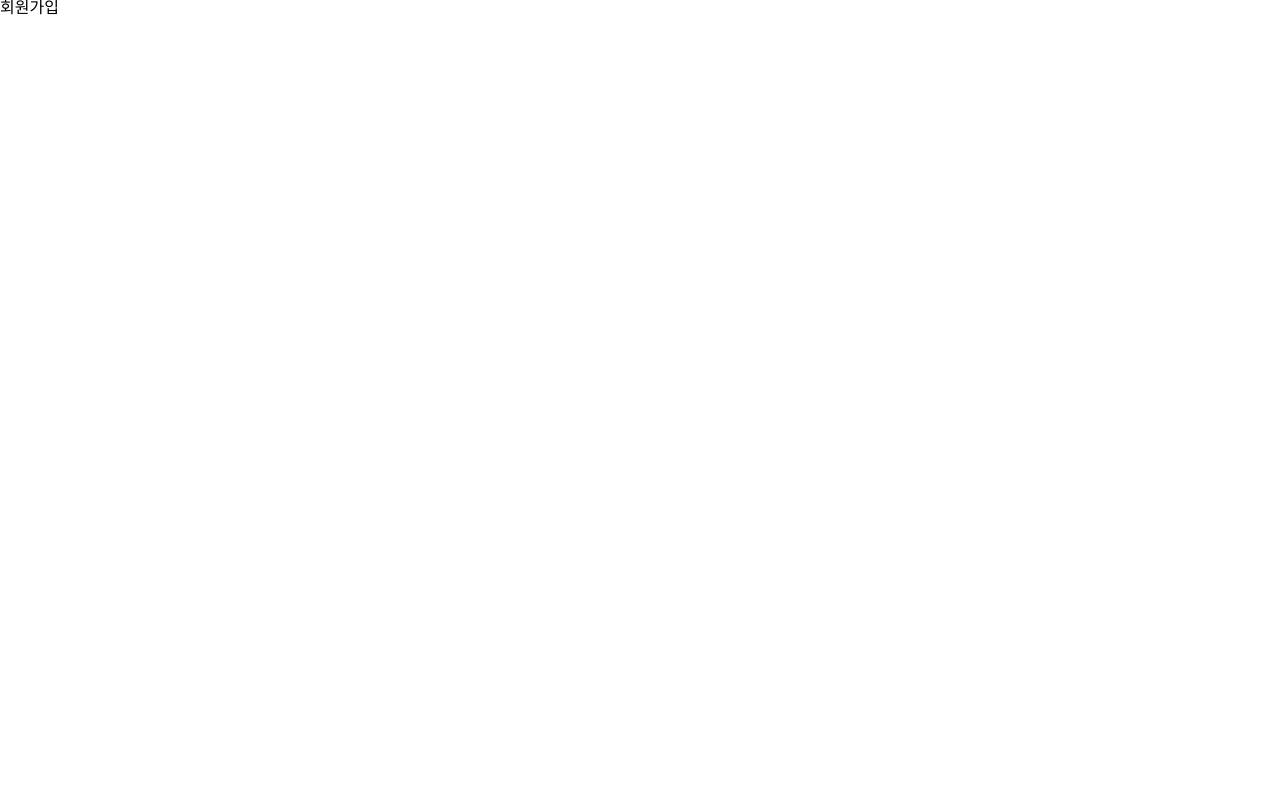
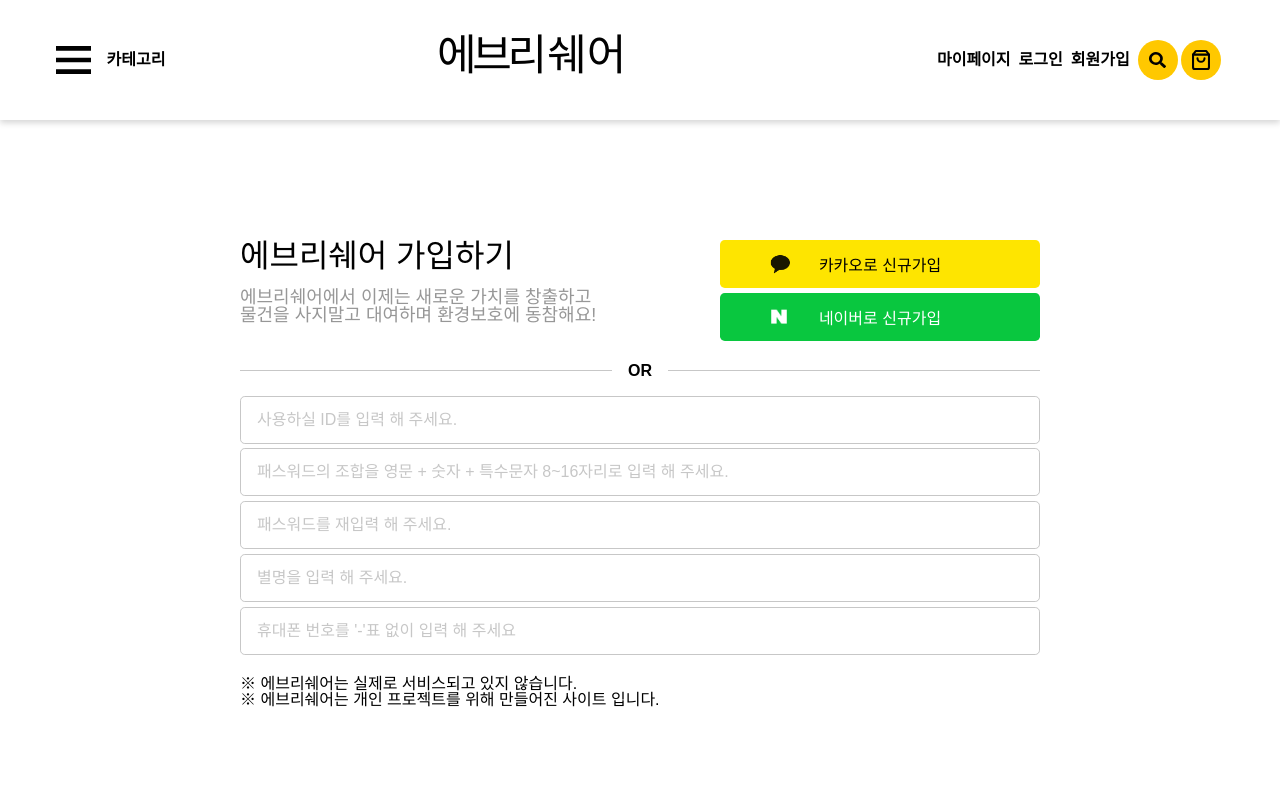
Before and after one commit to suhyang-lee/everyhare-project, a Next.js app: page /signup in a window 1280 px wide. Shown: the top 786 px of the page. Built offline with nearby package versions, Linux system fonts and the light colour scheme; a web font is replaced by a local one.

Commit message:
[Add] 회원가입 기능 추가

```diff
--- a/components/Layout/AppLayout.js
+++ b/components/Layout/AppLayout.js
@@ -7,7 +7,6 @@ import Footer from "./Footer/Footer";
 import styles from "./layout.module.scss";
 
 const AppLayout = ({ children }) => {
-  const [isLoggedIn, setIsLoggedIn] = useState(false);
   return (
     <div className={styles.page}>
       <Header styles={styles} />
--- /dev/null
+++ b/components/Signup/Signup.js
@@ -0,0 +1,49 @@
+import React from "react";
+
+import styles from "./signup.module.scss";
+
+const Signup = () => {
+  return (
+    <div className={styles.joinWrapper}>
+      <div className={styles.joinItem}>
+        <div className={styles.joinContent}>
+          <h4>에브리쉐어 가입하기</h4>
+          <p>
+            에브리쉐어에서 이제는 새로운 가치를 창출하고 <br />
+            물건을 사지말고 대여하며 환경보호에 동참해요!
+          </p>
+        </div>
+        <div className={styles.joinContent}>
+          <button>카카오로 신규가입</button>
+          <button>네이버로 신규가입</button>
+        </div>
+      </div>
+      <div className={styles.joinItem}>
+        <hr /> OR
+        <hr />
+      </div>
+      <div className={styles.joinItem}>
+        <form>
+          <input type="text" placeholder="사용하실 ID를 입력 해 주세요." />
+          <input
+            type="password"
+            placeholder="패스워드의 조합을 영문 + 숫자 + 특수문자 8~16자리로 입력 해 주세요."
+          />
+          <input type="password" placeholder="패스워드를 재입력 해 주세요." />
+          <input type="text" placeholder="별명을 입력 해 주세요." />
+          <input
+            type="text"
+            placeholder="휴대폰 번호를 '-'표 없이 입력 해 주세요"
+          />
+        </form>
+      </div>
+      <p className={styles.joinInfoMessage}>
+        ※ 에브리쉐어는 실제로 서비스되고 있지 않습니다. <br />※ 에브리쉐어는
+        개인 프로젝트를 위해 만들어진 사이트 입니다.
+      </p>
+      <button className={styles.joinSubmitBtn}>에브리쉐어 가입하기</button>
+    </div>
+  );
+};
+
+export default Signup;
--- /dev/null
+++ b/components/Signup/signup.module.scss
@@ -0,0 +1,113 @@
+.joinWrapper {
+  width: 800px;
+  margin: 0 auto;
+  padding-top: 15rem;
+  box-sizing: border-box;
+  display: flex;
+  flex-direction: column;
+}
+
+.joinItem {
+  display: flex;
+  flex: 1;
+  flex-direction: row;
+  justify-content: space-between;
+}
+
+.joinContent:first-child > h4 {
+  font-size: 2rem;
+}
+
+.joinContent:first-child > p {
+  font-size: 1.125rem;
+  color: #979797;
+  margin-top: 1rem;
+}
+
+.joinContent:nth-child(2) {
+  display: flex;
+  flex-direction: column;
+}
+
+.joinContent:nth-child(2) > button {
+  width: 20rem;
+  height: 3rem;
+  margin-bottom: 0.3rem;
+  font-size: 1rem;
+  font-weight: 500;
+  border-radius: 0.3rem;
+}
+
+.joinContent:nth-child(2) > button:first-child {
+  color: #000;
+  background: url("/images/kakako-logo.png") no-repeat #fee500;
+  background-position: 3rem center;
+  background-size: 1.5rem;
+}
+
+.joinContent:nth-child(2) > button:last-child {
+  color: #fff;
+  background: url("/images/naver-logo.png") no-repeat #09c73f;
+  background-position: 3.2rem center;
+  background-size: 1rem;
+}
+
+.joinItem:nth-child(3) > form {
+  display: flex;
+  width: 100%;
+  flex-direction: column;
+}
+
+.joinItem:nth-child(3) > form > input {
+  width: 100%;
+  height: 3rem;
+  margin-bottom: 0.3rem;
+  box-sizing: border-box;
+  padding: 1rem;
+  border: 1px solid #c7c7c7;
+  font-size: 1rem;
+  border-radius: 0.3rem;
+}
+
+.joinItem:nth-child(2) {
+  height: 50px;
+  text-align: center;
+  line-height: 50px;
+  font-weight: 900;
+}
+
+.joinItem:nth-child(2) > hr {
+  width: 50%;
+  align-self: center;
+  border: 0px;
+  height: 1px;
+  background-color: #c7c7c7;
+}
+
+.joinItem:nth-child(2) > hr:nth-child(1) {
+  align-self: right;
+  margin-right: 1rem;
+}
+
+.joinItem:nth-child(2) > hr:nth-child(2) {
+  align-self: left;
+  margin-left: 1rem;
+}
+
+.joinInfoMessage {
+  margin-top: 1rem;
+  margin-bottom: 5rem;
+}
+
+.joinSubmitBtn {
+  display: block;
+  width: 20.5rem;
+  height: 4.063rem;
+  font-size: 1.25rem;
+  background-color: #000;
+  margin: 0 auto;
+  color: #fff;
+  border-radius: 3rem;
+  cursor: pointer;
+  margin-bottom: 10rem;
+}
--- a/pages/index.js
+++ b/pages/index.js
@@ -1,9 +1,15 @@
 import React from "react";
+import Head from "next/head";
+
 import AppLayout from "../components/Layout/AppLayout";
 import Contents from "../components/Home/Home";
+
 const Home = () => {
   return (
     <AppLayout>
+      <Head>
+        <title>홈 | EveryShare</title>
+      </Head>
       <Contents />
     </AppLayout>
   );
--- a/pages/signup.js
+++ b/pages/signup.js
@@ -1,9 +1,18 @@
-import React from 'react';
+import React from "react";
+import Head from "next/head";
+
+import AppLayout from "../components/Layout/AppLayout";
+import Signup from "../components/Signup/Signup";
 
 const SignUp = () => {
-    return (
-        <div>회원가입</div>
-    )
-}
+  return (
+    <AppLayout>
+      <Head>
+        <title>홈 | EveryShare</title>
+      </Head>
+      <Signup />
+    </AppLayout>
+  );
+};
 
 export default SignUp;
```
